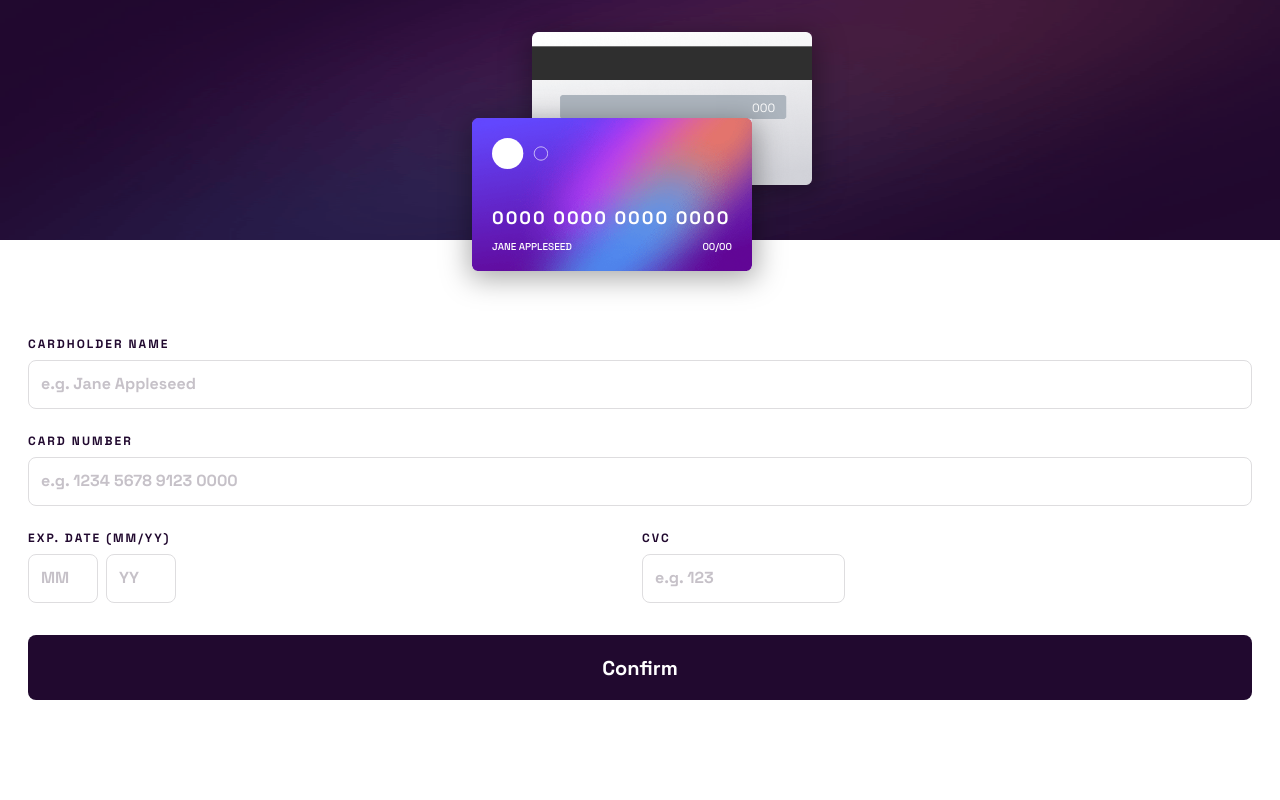
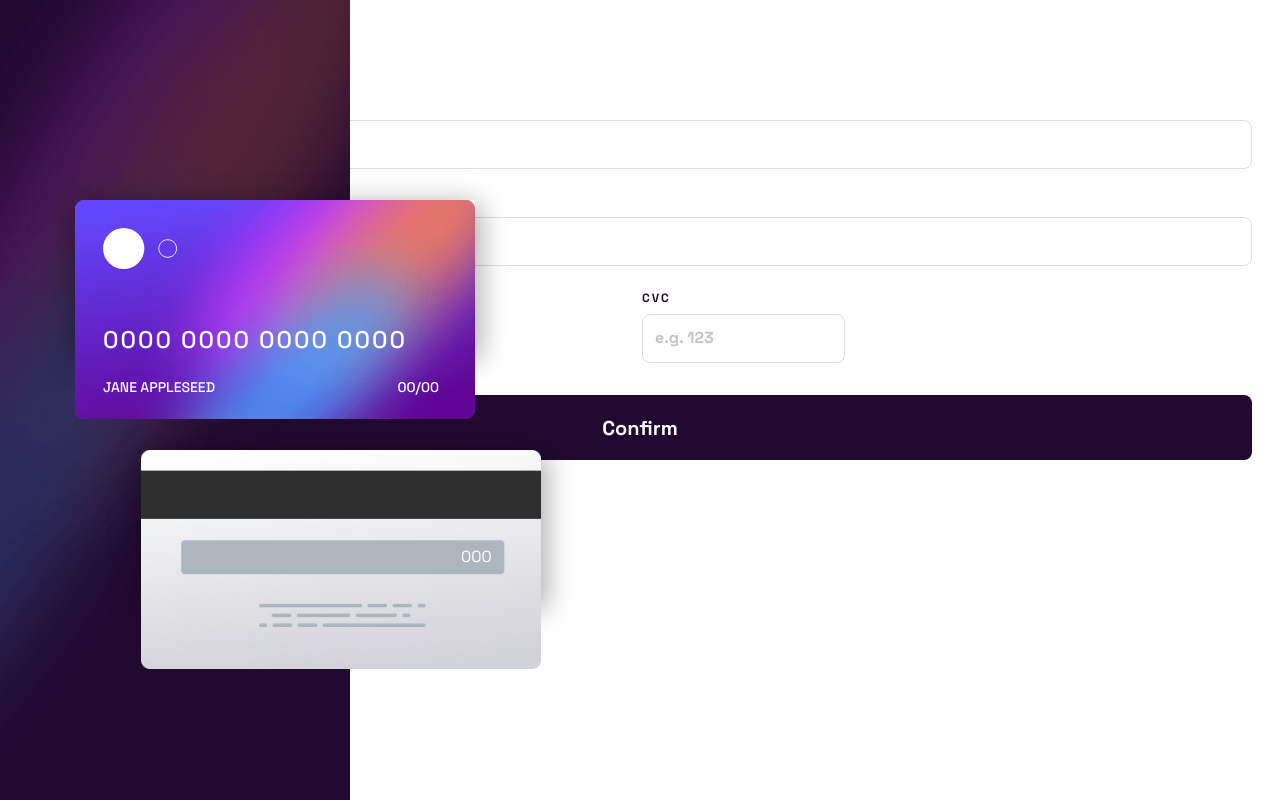
Before and after one commit to lbdevDesign/bankForm, a React (Create React App) app: page / in a window 1280 px wide. Built offline with nearby package versions, Linux system fonts and the light colour scheme.

Commit message:
hero desktop

```diff
--- a/src/components/hero/hero.scss
+++ b/src/components/hero/hero.scss
@@ -67,3 +67,55 @@
         }
     }
 }
+
+@media screen and (min-width: 1080px) {
+    .hero {
+        background-image: url('../../assets/bg-main-desktop.png');
+        height: 100%;
+        width: 350px;
+        position: fixed;
+        z-index: 1;
+        top: 0;
+        left: 0;
+        justify-content: center;
+        &__verso {
+            margin: 0 0 0 332px;
+            &__img {
+                width: 400px;
+            }
+            &__security {
+                left: 320px;
+                top: 80px;
+                font-size: 16px;
+            }
+        }
+        &__recto {
+            margin: -400px 0 0 200px;
+            &__cardLogo {
+                width: 74px;
+                left: 28px;
+                top: 28px;
+            }
+            &__number {
+                font-size: 24px;
+                font-weight: 500;
+                left: 28px;
+                top: 100px;
+            }
+            &__infos {
+                width: 336px;
+                left: 28px;
+                top: 164px;
+                &__name {
+                    font-size: 14px;
+                }
+                &__expiration {
+                    font-size: 14px;
+                }
+            }
+            &__img {
+                width: 400px;
+            }
+        }
+    }
+}
```
